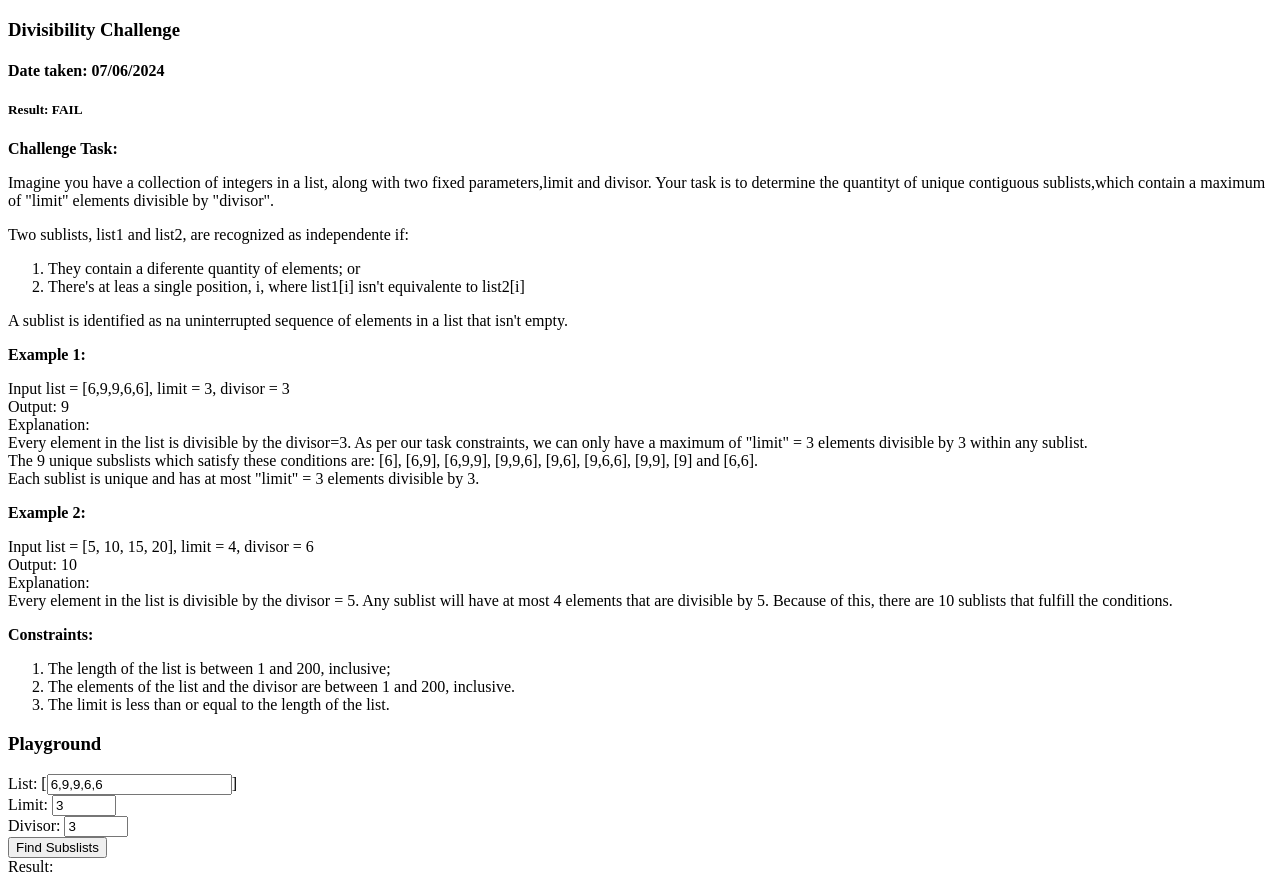
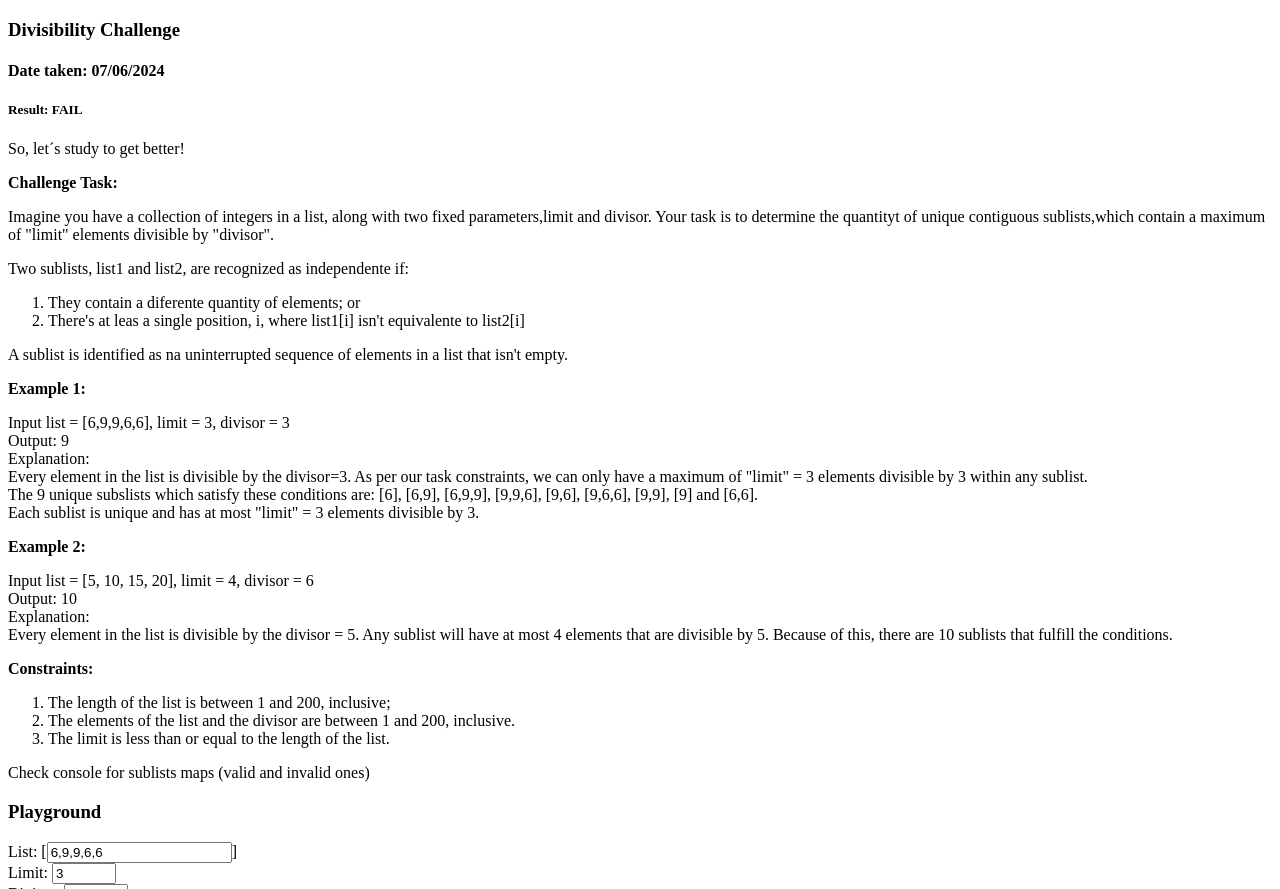
Before and after one commit to caXos/turingchalleng02, a plain HTML site: page index.html in a window 1280 px wide. Shown: the part 61-950 px from the top of the page. Drawn offline with Linux system fonts and the light colour scheme.

```diff
--- a/index.html
+++ b/index.html
@@ -13,6 +13,7 @@
   <h3>Divisibility Challenge</h3>
   <h4>Date taken: 07/06/2024</h4>
   <h5>Result: FAIL</h6>
+    <p>So, let´s study to get better!</p>
     <p>
       <b>Challenge Task:</b>
     </p>
@@ -56,6 +57,8 @@
       <li>The limit is less than or equal to the length of the list.</li>
     </ol>
 
+    <p>Check console for sublists maps (valid and invalid ones)</p>
+
     <h3>Playground</h3>
     <div>
       List: [<input type="text" id="listInput" value="6,9,9,6,6" />]
```
Also changed, not shown: 1 other file.
